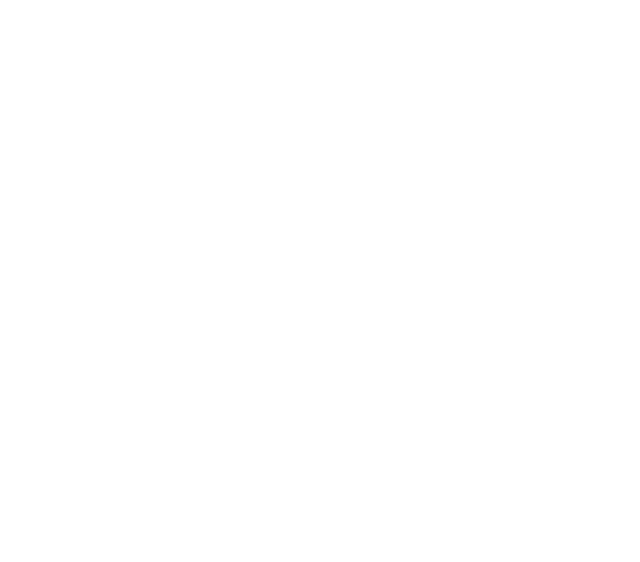
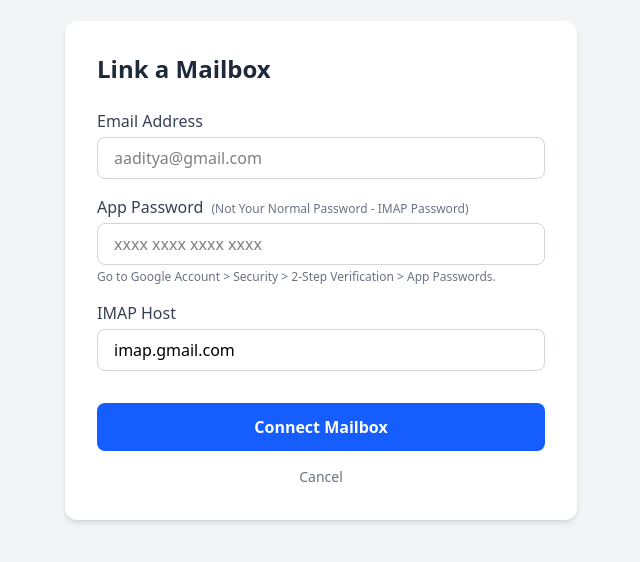
Before and after one commit to aaditya0004/ThreadWise, a React (Vite) app in the folder client/: page /connect in a window 1280 px wide. Before the commit this address had no page. Shown: the part 130-692 px from the top of the page, without its empty margins (319-959 px from the left). Built offline with nearby package versions, Linux system fonts and the light colour scheme.

Commit message:
Created ConnectAccountPage.jsx to connect mail accounts

```diff
--- a/client/src/App.jsx
+++ b/client/src/App.jsx
@@ -3,6 +3,7 @@
 import LoginPage from './pages/LoginPage';
 import RegisterPage from './pages/RegisterPage';
 import DashboardPage from './pages/DashboardPage';
+import ConnectAccountPage from './pages/ConnectAccountPage';
 
 function App() {
   return (
@@ -14,6 +15,8 @@
         <Route path='/login' element={<LoginPage/>} />
         <Route path="/register" element={<RegisterPage />} />
         <Route path='/dashboard' element={<DashboardPage />} />
+        <Route path='/connect' element={<ConnectAccountPage />} />
+
 
       </Routes>
     </Router>
--- /dev/null
+++ b/client/src/pages/ConnectAccountPage.jsx
@@ -0,0 +1,132 @@
+import React, {useState} from "react";
+import { useNavigate } from "react-router-dom";
+import axios from 'axios';
+
+const ConnectAccountPage = () => {
+    const [email, setEmail] = useState('');
+    const [password, setPassword] = useState('');
+    // Default to gmail s imap server, but allow user to change it
+    const [host, setHost] = useState('imap.gmail.com');
+    const [loading, setLoading] = useState(false);
+    const [error, setError] = useState('');
+    const navigate = useNavigate();
+
+    const handleSubmit = async (e) => {
+        e.preventDefault();
+        setLoading(true);
+        setError('');
+
+        try {
+            // 1. Get the user info (token) from the localStorage
+            const userInfo = JSON.parse(localStorage.getItem('userInfo'));
+
+            const config = {
+                headers: {
+                    Authorization: `Bearer ${userInfo.token}`,
+                },
+            };
+
+            // 2. Send the data to our backend
+            await axios.post('http://localhost:5000/api/accounts',
+                {
+                    email,
+                    imapPassword: password,  // the backend expects the imap password
+                    imapHost: host,
+                },
+                config
+            );
+
+            // 3. Success -> go back to Dashboard
+            navigate('/dashboard');
+        }
+        catch(error){
+            console.log(error.response?.data);
+            setError(error.response?.data?.message || 'Failed to connect account');
+        }
+        finally{
+            setLoading(false);
+        }
+    };
+
+    return(
+        <div className="min-h-screen bg-gray-100 flex items-center justify-center p-6">
+            <div className="bg-white max-w-lg w-full p-8 rounded-xl shadow-md">
+                <h2 className="text-2xl font-bold text-gray-800 mb-6">
+                    Link a Mailbox
+                </h2>
+
+                {error && (
+                    <div className="bg-red-100 border-l-4 border-red-500 text-red-700 p-4 mb-6">
+                        <p>{error}</p>
+                    </div>
+                )}
+
+                <form onSubmit={handleSubmit} className="space-y-4">
+                    <div>
+                        <label className="block text-gray-700 font-medium mb-1">Email Address</label>
+                        <input
+                            type='email'
+                            required
+                            className="w-full border border-gray-300 rounded-lg px-4 py-2 focus:ring-2 focus:ring-blue-500 focus:outline-none"
+                            value={email}
+                            onChange={(e) => setEmail(e.target.value)}
+                            placeholder="aaditya@gmail.com"
+                        />
+                    </div>
+
+                    <div>
+                        <label className="block text-gray-700 font-medium mb-1">
+                            App Password
+                            <span className="text-xs text-gray-500 font-normal ml-2">
+                                (Not Your Normal Password - IMAP Password)
+                            </span>
+                        </label>
+                        <input
+                            type='password'
+                            required
+                            className="w-full border border-gray-300 rounded-lg px-4 py-2 focus:ring-2 focus:ring-blue-500 focus:outline-none"
+                            value={password}
+                            onChange={(e) => setPassword(e.target.value)}
+                            placeholder="xxxx xxxx xxxx xxxx"
+                        />
+                        <p className="text-xs text-gray-500 mt-1">
+                            Go to Google Account {'>'} Security {'>'} 2-Step Verification {'>'} App Passwords.
+                        </p>
+                    </div>
+
+                    <div>
+                        <label className="block text-gray-700 font-medium mb-1">IMAP Host</label>
+                        <input
+                            type='text'
+                            required
+                            className="w-full border border-gray-300 rounded-lg px-4 py-2 focus:ring-2 focus:ring-blue-500 focus:outline-none"
+                            value={host}
+                            onChange={(e) => setHost(e.target.value)}
+                        />
+                    </div>
+
+                    <div className="pt-4">
+                        <button
+                            type="submit"
+                            disabled={loading}
+                            className={`w-full py-3 rounded-lg text-white font-bold transition duration-200 ${loading ? 'bg-blue-400 cursor-not-allowed' : 'bg-blue-600 hover:bg-blue-700'}`}
+                        >
+                            {loading ? 'Verifying and connecting...' : 'Connect Mailbox'}
+                        </button>
+                    </div>
+                </form>
+
+                <button
+                    onClick={() => navigate('/dashboard')}
+                    className="mt-4 w-full text-center text-gray-500 hover:text-gray-700 text-sm"
+                >
+                    Cancel
+                </button>
+
+            </div>
+        </div>
+    );
+};
+
+
+export default ConnectAccountPage;
--- a/client/src/pages/DashboardPage.jsx
+++ b/client/src/pages/DashboardPage.jsx
@@ -1,10 +1,28 @@
 import React from "react";
+import { Link } from "react-router-dom";
 
 const DashboardPage = () => {
     return (
-        <div className="p-10">
-            <h1 className="text-3xl font-bold text-green-600">Login Successfull! 🎉</h1>
-            <p className="mt-4 text-gray-600">This is the protected dashboard.</p>
+        <div className="min-h-screen bg-gray-50 p-10">
+            <div className="max-w-4xl mx-auto">
+                <div className="flex justify-between items-center mb-8">
+                    <h1 className="text-3xl font-bold text-gray-800">My Dashboard</h1>
+
+                    <Link
+                        to="/connect"
+                        className="text-white bg-blue-600 px-6 py-2 rounded-lg font-medium hover:bg-blue-700 transition shadow-lg"
+                    >
+                        + Connect New Mailbox
+                    </Link>
+                </div>
+
+                <div className="bg-white rounded-xl shadow p-8 text-center">
+                    <p className="text-gray-500 text-lg">
+                        You don't have any emails synced yet.
+                    </p>
+                </div>
+
+            </div>
         </div>
     );
 };
```
